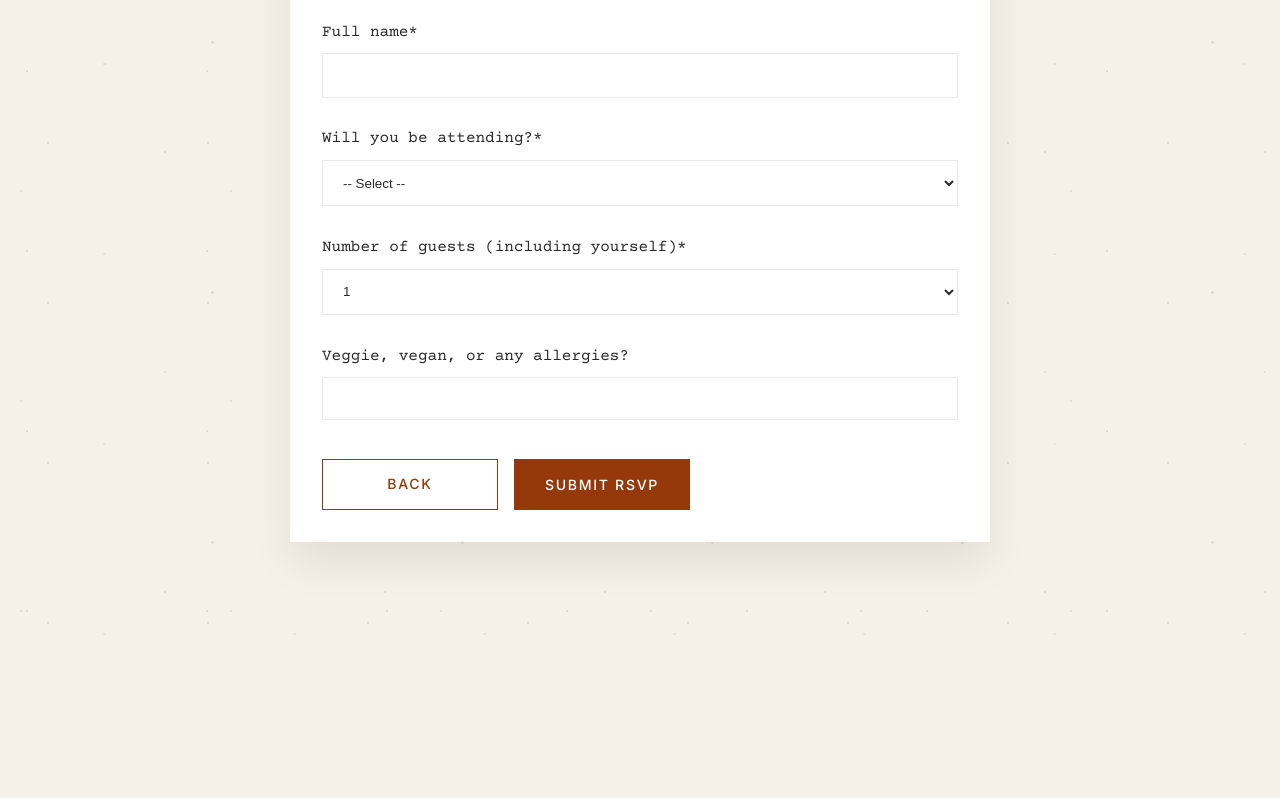
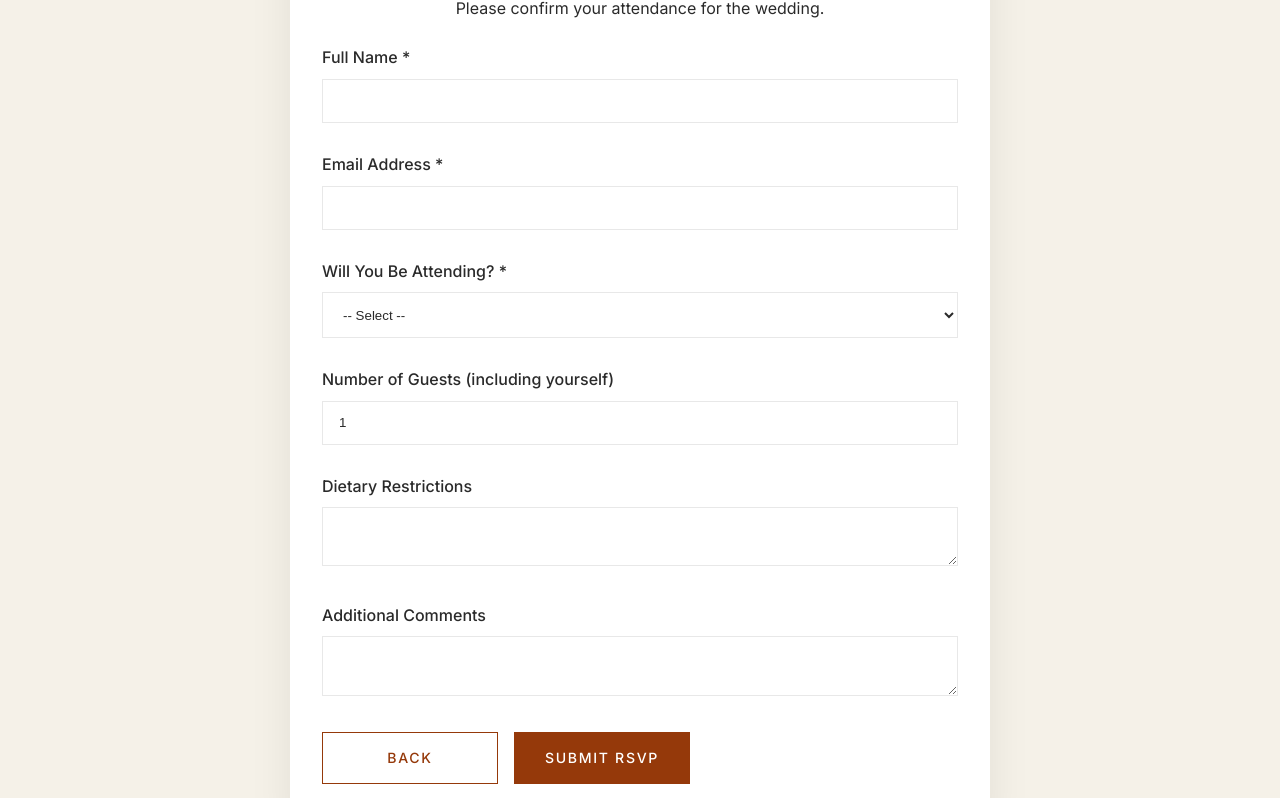
Before and after one commit to KamilaKrotka/kamila-julio, a website: page rsvp.html in a window 1280 px wide. Shown: the part 145-943 px from the top of the page. Before the commit the page ends 800 px from the top, so only its background shows below. Drawn offline with nearby package versions, Linux system fonts and the light colour scheme; a web font is replaced by a local one.

Commit message:
push changes

```diff
--- a/rsvp.html
+++ b/rsvp.html
@@ -5,7 +5,6 @@
     <meta name="viewport" content="width=device-width, initial-scale=1.0">
     <title>Kamila & Julio - RSVP</title>
     <link href="https://fonts.googleapis.com/css2?family=Inter:ital,opsz,wght@0,14..32,100..900;1,14..32,100..900&family=Playfair+Display:wght@400;600;700&family=Lora:wght@400;500&display=swap" rel="stylesheet">
-    <link href="https://fonts.googleapis.com/css2?family=Cormorant+Garamond:ital,wght@0,300..700;1,300..700&family=Courier+Prime:wght@400;700&family=Inter:ital,opsz,wght@0,14..32,100..900;1,14..32,100..900&family=Libre+Baskerville:ital,wght@0,400;0,700;1,400&family=Lora:ital,wght@0,400..700;1,400..700&family=Playfair+Display:ital,wght@0,400..900;1,400..900&family=Prata&family=Roboto+Mono:ital,wght@0,100..700;1,100..700&family=Source+Sans+3:ital,wght@0,200..900;1,200..900&family=Space+Grotesk:wght@300..700&display=swap" rel="stylesheet">
     <style>
         :root {
             --cream: #f5f1e8;
@@ -27,44 +26,13 @@
         }
 
         body {
-            font-family: 'Courier Prime', monospace;
+            font-family: 'Inter', sans-serif;
             background-color: var(--cream);
             color: var(--dark);
             line-height: 1.6;
             min-height: 100vh;
             padding: 2rem;
         }
-
-        /* ==========================
-   PAPER BACKGROUND TEXTURE
-   ========================== */
-
-body::before {
-    content: "";
-    position: fixed;
-    inset: 0;
-    pointer-events: none;
-    z-index: -2;
-
-    background:
-        radial-gradient(circle at 15% 20%, rgba(70,50,40,.22) 1px, transparent 1.5px),
-        radial-gradient(circle at 75% 35%, rgba(70,50,40,.18) 1px, transparent 1.5px),
-        radial-gradient(circle at 30% 80%, rgba(70,50,40,.20) 1px, transparent 1.5px),
-        radial-gradient(circle at 85% 75%, rgba(70,50,40,.22) 1px, transparent 1.5px),
-        radial-gradient(circle at 55% 10%, rgba(70,50,40,.15) 1px, transparent 1.5px),
-        radial-gradient(circle at 10% 60%, rgba(70,50,40,.18) 1px, transparent 1.5px);
-
-    background-size:
-        180px 180px,
-        220px 220px,
-        160px 160px,
-        250px 250px,
-        190px 190px,
-        210px 210px;
-
-    opacity: 0.6;
-}
-
 
         h1 {
             font-family: 'Playfair Display', serif;
@@ -199,6 +167,7 @@ body::before {
         <div class="top-bar">
             <div class="date lang-text" data-en="— 22.05.2027 —" data-pl="— 22.05.2027 —" data-es="— 22.05.2027 —"></div>
             <h1 class="lang-text" data-en="Kamila & Julio RSVP" data-pl="Kamila & Julio RSVP" data-es="Kamila & Julio RSVP"></h1>
+            <p class="lang-text" data-en="Please confirm your attendance for the wedding." data-pl="Prosimy o potwierdzenie obecności na weselu." data-es="Por favor confirma tu asistencia a la boda."></p>
         </div>
 
         <form id="form" action="https://formsubmit.co/ajax/402cfaf3a2211b2367a478d9c3b899fd" method="POST">
@@ -206,43 +175,54 @@ body::before {
             <input type="hidden" name="_captcha" value="false">
             <input type="hidden" name="_subject" value="New RSVP submission">
             <div class="form-group">
-                <label class="lang-text" data-en="Full name*" data-pl="Imię i nazwisko*" data-es="Nombre completo*"></label>
+                <label class="lang-text" data-en="Full Name *" data-pl="Pełne Imię i Nazwisko *" data-es="Nombre Completo *"></label>
                 <input type="text" name="name" required>
             </div>
             <div class="form-group">
-    <label class="lang-text" data-en="Will you be attending?*" data-pl="Czy będziesz obecny/a?*" data-es="¿Asistirás?*"></label>
+                <label class="lang-text" data-en="Email Address *" data-pl="Adres E-mail *" data-es="Correo Electrónico *"></label>
+                <input type="email" name="email" required>
+            </div>
+            <div class="form-group">
+                <label class="lang-text" data-en="Will You Be Attending? *" data-pl="Czy Będziesz Obecny/a? *" data-es="¿Asistirás? *"></label>
                 <select name="attendance" required>
                     <option value="">-- Select --</option>
-        <option value="yes" data-en="Yes!" data-pl="Tak!" data-es="Sí, estaré allá">Yes!</option>
-        <option value="no" data-en="No, I can't make it" data-pl="Niestety nie" data-es="No puedo asistir">No, I can't make it</option>
+                    <option value="yes" data-en="Yes, I\'ll be there" data-pl="Tak, będę tam" data-es="Sí, estaré allá">Yes, I\'ll be there</option>
+                    <option value="no" data-en="No, I can\'t make it" data-pl="Nie, nie mogę przyjść" data-es="No, no puedo asistir">No, I can\'t make it</option>
+                    <option value="maybe" data-en="Maybe" data-pl="Może" data-es="Quizás">Maybe</option>
                 </select>
             </div>
-
             <div class="form-group">
-    <label class="lang-text" data-en="Number of guests (including yourself)*" data-pl="Liczba osób (w tym Ty)*" data-es="Número de huéspedes (incluido tú)*"></label>
-    <select name="guests" required>
-        <option value="1" selected>1</option>
-        <option value="2">2</option>
-    </select>
+                <label class="lang-text" data-en="Number of Guests (including yourself)" data-pl="Liczba Gości (w tym Ty)" data-es="Número de Huéspedes (incluido tú)"></label>
+                <input type="number" name="guests" min="1" value="1">
             </div>
-
             <div class="form-group">
-    <label class="lang-text" data-en="Veggie, vegan, or any allergies?" data-pl="Dieta wegetariańska, wegańska lub alergie?" data-es="¿Eres vege, vegano/a o tienes alergias?"></label>
-    <textarea name="dietary" style="resize: none; height: 43px; min-height: 43px; overflow: hidden; line-height: 1.5; padding: 8px;"></textarea>
+                <label class="lang-text" data-en="Dietary Restrictions" data-pl="Ograniczenia Dietetyczne" data-es="Restricciones Dietéticas"></label>
+                <textarea name="dietary"></textarea>
             </div>
-
+            <div class="form-group">
+                <label class="lang-text" data-en="Additional Comments" data-pl="Dodatkowe Uwagi" data-es="Comentarios Adicionales"></label>
+                <textarea name="comments"></textarea>
+            </div>
             <div class="form-footer">
                 <a href="index.html" class="btn btn-secondary lang-text lang-link" data-en="BACK" data-pl="WSTECZ" data-es="VOLVER">BACK</a>
                 <button type="submit" class="btn btn-primary lang-text" data-en="SUBMIT RSVP" data-pl="WYŚLIJ POTWIERDZENIE" data-es="ENVIAR CONFIRMACIÓN">SUBMIT RSVP</button>
+            </div>
+        </form>
+
+        <div class="success-message" id="successMessage">
+            <h2 class="lang-text" data-en="Thank You!" data-pl="Dziękujemy!" data-es="¡Gracias!">Thank You!</h2>
+            <p class="lang-text" data-en="We've received your RSVP. See you soon!" data-pl="Otrzymaliśmy Twoje potwierdzenie. Do zobaczenia!" data-es="Hemos recibido tu confirmación. ¡Nos vemos pronto!">We've received your RSVP. See you soon!</p>
+            <a href="index.html" class="btn btn-primary lang-text" data-en="BACK TO HOME" data-pl="WRÓĆ NA STRONĘ GŁÓWNĄ" data-es="VOLVER AL INICIO">BACK TO HOME</a>
+        </div>
     </div>
 
     <script>
         const currentLanguage = { lang: 'en' };
 
         const translations = {
-            en: { 'attendance-yes': "Yes!", 'attendance-no': "I can't make it"},
-            pl: { 'attendance-yes': 'Tak!', 'attendance-no': 'Niestety nie'},
-            es: { 'attendance-yes': 'Sí!', 'attendance-no': 'No puedo asistir'},
+            en: { 'attendance-yes': "Yes, I'll be there", 'attendance-no': "No, I can't make it", 'attendance-maybe': 'Maybe' },
+            pl: { 'attendance-yes': 'Tak, będę tam', 'attendance-no': 'Nie, nie mogę przyjść', 'attendance-maybe': 'Może' },
+            es: { 'attendance-yes': 'Sí, estaré allá', 'attendance-no': 'No, no puedo asistir', 'attendance-maybe': 'Quizás' },
         };
 
         const STORAGE_KEY = 'weddingLang';
```
Lines whose indentation alone changed are shown as unchanged.
